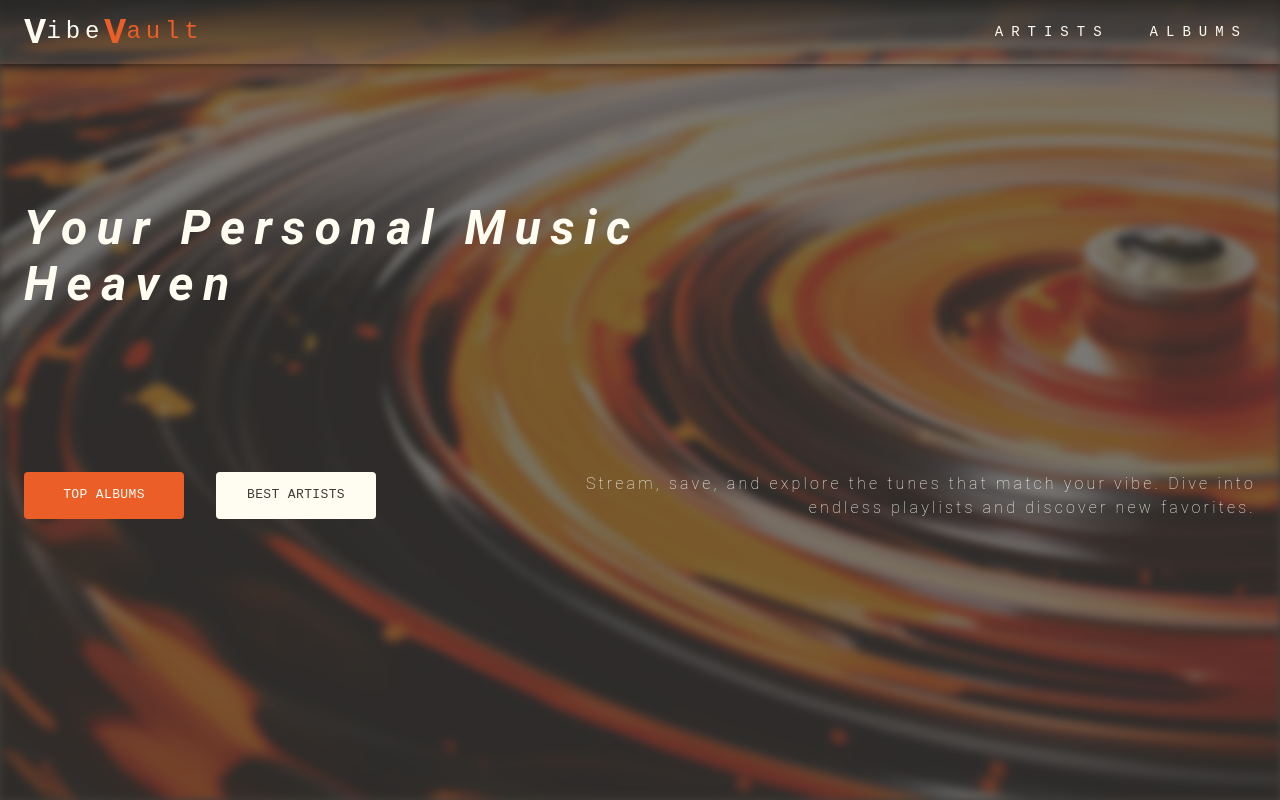
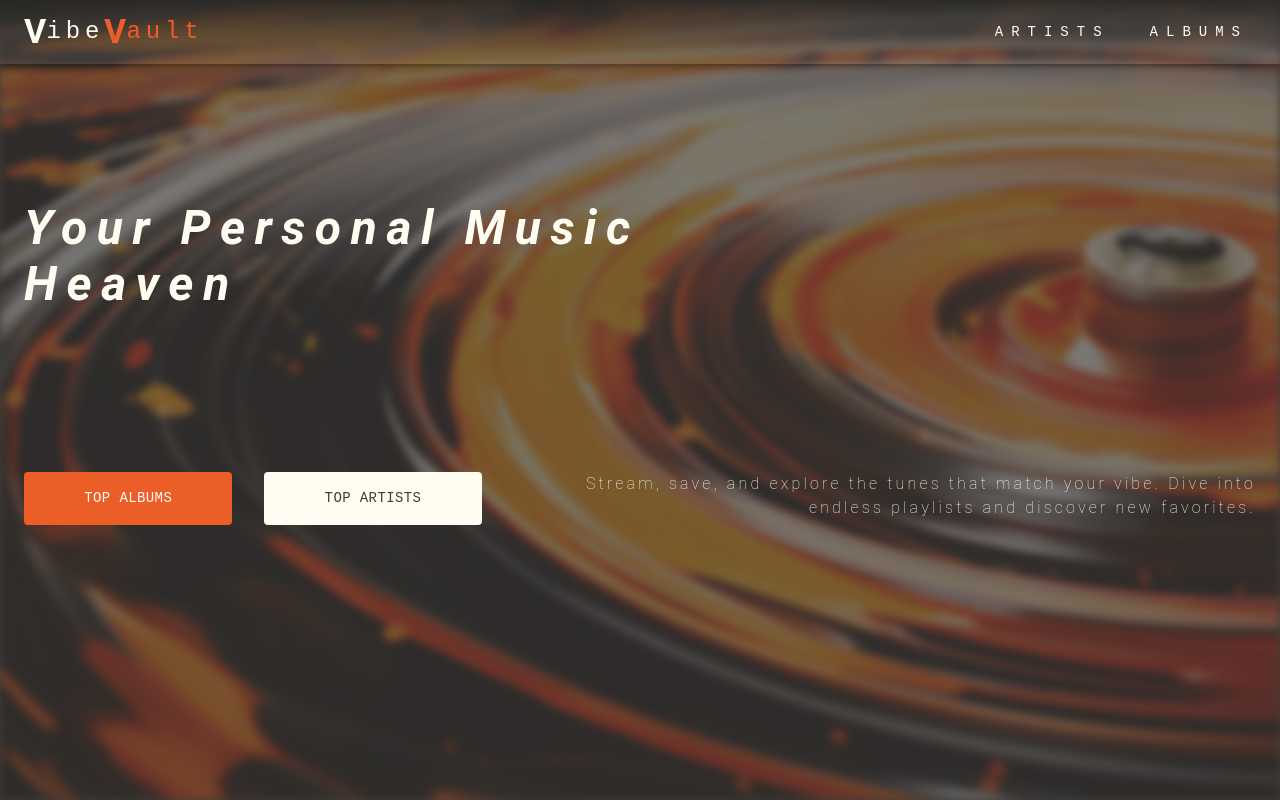
Before and after one commit to kJeWorks/Digital-Music-Library-Web, a React (Vite) app: page / in a window 1280 px wide. Built offline with nearby package versions, Linux system fonts and the light colour scheme.

Commit message:
updated hero page buttons and added links to albums and artists

```diff
--- a/src/components/AlbumList.tsx
+++ b/src/components/AlbumList.tsx
@@ -1,6 +1,7 @@
 import { Avatar, Box, Divider, List, ListItem, ListItemAvatar, ListItemText, Typography } from "@mui/material";
 import { Album } from "../types/AlbumType";
 import React from "react";
+import { Link } from "react-router-dom";
 
 type Props = {
   albums: Array<Album>;
@@ -19,9 +20,25 @@ export default function AlbumList(props: Props) {
                 <Avatar alt="artist-logo" src="/album.png" />
               </ListItemAvatar>
               <ListItemText
-                primary={album.title}
+                primary={
+                  <React.Fragment>
+                    <Link to={`/albums/${album.id}`} style={{ textDecoration: 'none' }}>
+                      <Typography
+                        sx={{
+                          fontFamily: 'monospace',
+                          color: '#403D39',
+                          fontWeight: 700,
+                          letterSpacing: '0.1em'
+                        }}
+                      >
+                        {album.title}
+                      </Typography>
+                    </Link>
+                  </React.Fragment>
+                }
                 secondary={
                   <React.Fragment>
+                    <Link to={`/artists/${album.band.id}`} style={{ textDecoration: 'none' }}>
                       <Typography
                         sx={{ display: 'inline' }}
                         component="span"
@@ -30,6 +47,7 @@ export default function AlbumList(props: Props) {
                       >
                         {album.band.name}
                       </Typography>
+                    </Link>
                   </React.Fragment>
                 }
                 sx={{
--- a/src/components/Hero.tsx
+++ b/src/components/Hero.tsx
@@ -20,7 +20,7 @@ export default function Hero(props: Props) {
   let secondaryVariant: "body1" | "h5" | "body2";
   let imageHeight: string = '100svh';
   if (isXs) {
-    imageHeight = '145svh';
+    imageHeight = '155svh';
     titleVariant = 'h5';
     secondaryVariant = "body2";
   } else if (isSm) {
@@ -44,13 +44,13 @@ export default function Hero(props: Props) {
   };
 
   return (
-    <Box sx={{ backgroundColor: '#403D39', height: { sm: '100svh', xs: '145svh' } }}>
+    <Box sx={{ backgroundColor: '#403D39', height: { sm: '100svh', xs: '155svh' } }}>
       <Container
         maxWidth="xl"
         sx={{
           position: 'relative',
           width: '100%',
-          height: { sm: '100svh', xs: '110svh'},
+          height: { sm: '100svh', xs: '120svh'},
         }}
       >
         <Box
@@ -76,58 +76,58 @@ export default function Hero(props: Props) {
           </Typography>
           <Box
             sx={{
+              width: '100%',
               display: { md: 'flex', xs: 'block' },
-              mt: { lg: 20, md: 10, xs: 4 },
+              mt: { lg: 20, md: 10, xs: 2 },
             }}
           >
             <Box
               sx={{
-                width: { md: '40%' },
+                width: { lg: '40%', md: '50%', xs: '100%' },
               }}
             >
               <Box
                 sx={{
                   width: 'max-content',
-                  display: 'grid',
-                  gridTemplateColumns: { xl: '15em 15em', md: '10em 12em', xs: '8em 10em' },
+                  display: 'flex',
+                  flexDirection: { md: 'row', xs: 'column' },
                   margin: { md: 0, xs: 'auto' },
                 }}
               >
+                <Link to="/albums" style={{ textDecoration: 'none' }}>
                   <Button
                     sx={{
                       backgroundColor: '#EB5E28',
-                    display: 'block',
-                    fontSize: { xl: '1.2em', md: '1em', xs: '0.8em' },
+                      color: '#FFFCF2',
+                      p: { md: '1em 4.3em', sm: '0.5em 2.3em', xs: '0.2em 1.3em' },
                       fontFamily: 'monospace',
                       '&:hover': {
                         backgroundColor: '#C24C1E',
                       },
-                    py: { md: 1.5 }
                     }}
                     onClick={() => handlePageChange('/songs')}
                   >
-                  <Link to="/albums" style={{ textDecoration: 'none', color: '#FFFCF2' }}>
                       Top Albums
+                  </Button>
                 </Link>
-                </Button>
+                <Link to="/artists" style={{ textDecoration: 'none' }}>
                   <Button
                     sx={{
                       backgroundColor: '#FFFCF2',
                       color: '#403D39',
-                    display: 'block',
-                    fontSize: { xl: '1.2em', md: '1em', xs: '0.8em' },
+                      p: { md: '1em 4.3em', sm: '0.5em 2em', xs: '0.2em 1em' },
                       fontFamily: 'monospace',
                       '&:hover': {
                         backgroundColor: '#D0CEC6',
                       },
-                    ml: 4
+                      ml: { md: 4, xs: 0 },
+                      mt: { md: 0, xs: 2 }
                     }}
                     onClick={() => handlePageChange('/artists')}
                   >
-                  <Link to="/artists" style={{ textDecoration: 'none', color: '#403D39' }}>
-                    Best Artists
+                    Top Artists
+                  </Button>
                 </Link>
-                </Button>
               </Box>
             </Box>
             <Typography
@@ -135,11 +135,12 @@ export default function Hero(props: Props) {
               sx={{
                 color: '#FFFCF2',
                 display: 'block',
-                width: { md: '60%' },
+                width: { lg: '60%', md: '50%', xs: '100%' },
                 fontWeight: 200,
                 letterSpacing: '0.2em',
                 textAlign: { md: 'right', xs: 'center' },
-                mt: { md: 0, xs: 4 }
+                mt: { md: 0, xs: 2 },
+                pl: { md: '2em', xs: 0 }
               }}
             >
               Stream, save, and explore the tunes that match your vibe. Dive into endless playlists and discover new favorites.
--- a/src/pages/Albums.tsx
+++ b/src/pages/Albums.tsx
@@ -12,7 +12,7 @@ export default function Albums() {
   console.log(data)
   return (
     <Container maxWidth='xl'>
-      <SearchBox setQuery={setQuery} label="Type in an album name... (ex. Fearless)"/>
+      <SearchBox setQuery={setQuery} label="Type in an album name... (ex. Fearless)" query={query} />
       {isLoading && <CircularProgress />}
       <AlbumList albums={data as Album[]} />
     </Container>
--- a/src/pages/ArtistDetails.tsx
+++ b/src/pages/ArtistDetails.tsx
@@ -1,5 +1,5 @@
 import { Box, Button, Container, Grid, Typography } from "@mui/material";
-import { useParams } from "react-router-dom";
+import { Link, useParams } from "react-router-dom";
 import useArtist from "../hooks/useArtist";
 
 export default function ArtistDetails() {
@@ -38,7 +38,11 @@ export default function ArtistDetails() {
               >
                 <Typography variant="body1" sx={{ color: '#403D39', fontWeight: 300 }}>Album Title</Typography>
                 <Typography variant="h6" sx={{ color: '#403D39', fontWeight: 600 }}>{album.title}</Typography>
-                <Button size="small" sx={{ color: '#EB5E28' }}>See more</Button>
+                <Link to={`/albums/${album.id}`} style={{ textDecoration: 'none' }}>
+                  <Button size="small" sx={{ color: '#EB5E28' }}>
+                    View Album
+                  </Button>
+                </Link>
               </Box>
             </Grid>
           ))}
```
Lines whose indentation alone changed are shown as unchanged.
